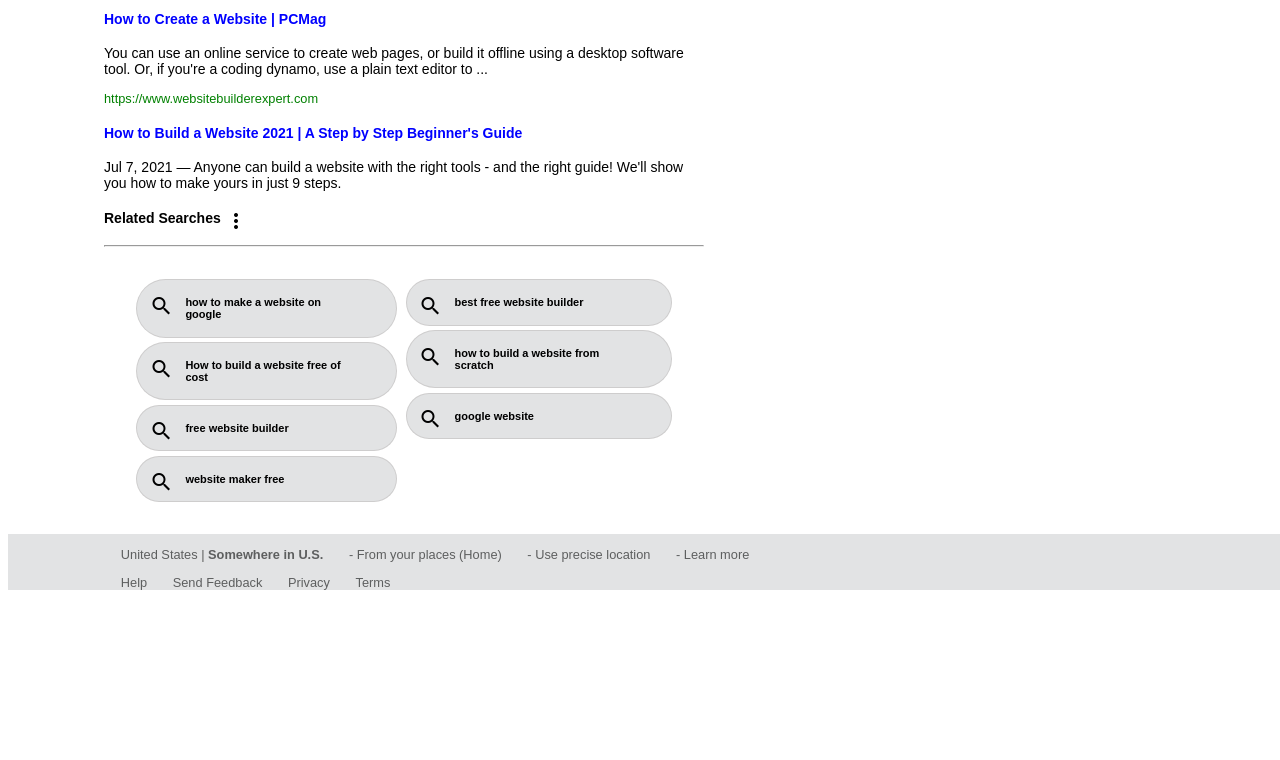
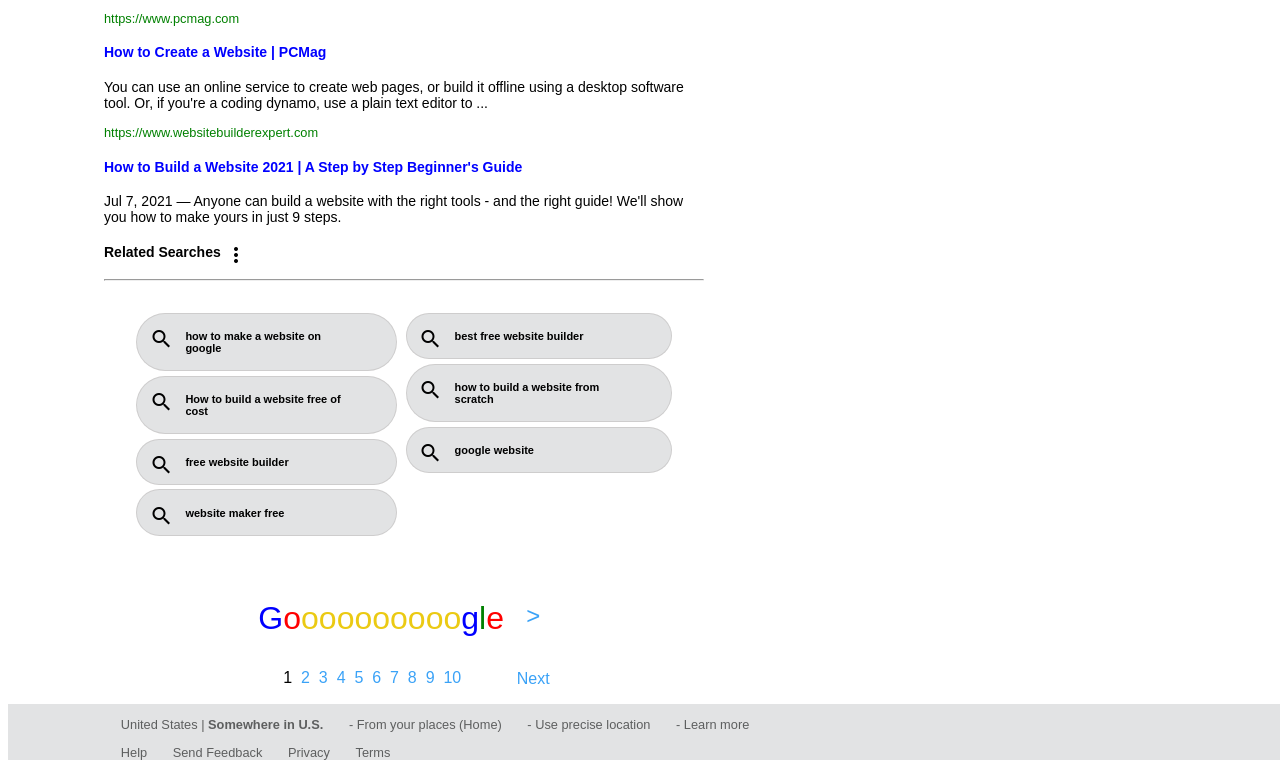
Before and after one commit to moodymango/google.search, a plain HTML site: page index.html in a window 1280 px wide. Shown: the part 1254-2014 px from the top of the page. Before the commit the page ends 1844 px from the top, so only its background shows below. Drawn offline with Linux system fonts and the light colour scheme.

Commit message:
add google letters at bottom of the search, add images to nav bar, add search results at top

```diff
--- a/index.html
+++ b/index.html
@@ -17,15 +17,20 @@
                         <span id="glass" class="material-icons">search </span>
                         <ul class="nav-2">
                                 <div class="nav2-1">
+                                    <span id="icons" class="material-icons">search</span>
                                     <li>All</li>
+                                    <span id="icons" class="material-icons">play_circle</span>
                                     <li>Videos</li>
+                                    <span id="icons" class="material-icons">text_snippet</span>
                                     <li>News</li>
+                                    <span id="icons" class="material-icons">photo</span>
                                     <li>Images</li>
+                                    <span id="icons" class="material-icons">place</span>
                                     <li>Maps</li>
+                                    <span id="icons" class="material-icons">more_vert</span>
                                     <li>More</li>
                                 </div>
                                 <div class="nav2.2">
-                                    <li>Settings</li>
                                     <li>Tools</li>
                             </div>
                         </ul>
@@ -37,6 +42,9 @@
                 </div>
             </div>
             <hr class="solid">
+        </div>
+        <div class="amount">
+            <p>About 110,000,000 results (0.77 seconds)</p>
         </div>
         <div class="search-results">
             <div class="search-1">
@@ -150,6 +158,58 @@
                 </div>
             </div>
         </div>
+        <div class="google-letters">
+            <p class="blue">G</p>
+            <div class="O">
+                <p id="red">o</p>
+                <p class="numbers"id="black">1</p>
+            </div>
+            <div class="O">
+                <p id="yellow-o">o</p>
+                <p class="numbers">2</p>
+            </div>
+            <div class="O">
+                    <p id="yellow-o">o</p>
+                    <p class="numbers">3</p>
+            </div>
+            <div class="O">
+                    <p id="yellow-o">o</p>
+                    <p class="numbers">4</p>
+            </div>
+            <div class="O">
+                    <p id="yellow-o">o</p>
+                    <p class="numbers">5</p>
+            </div>
+            <div class="O">
+                <p id="yellow-o">o</p>
+                <p class="numbers">6</p>
+            </div>
+            <div class="O">
+                <p id="yellow-o">o</p>
+                <p class="numbers">7</p>
+            </div>
+            <div class="O">
+                <p id="yellow-o">o</p>
+                <p class="numbers">8</p>
+            </div>
+            <div class="O">
+                <p id="yellow-o">o</p>
+                <p class="numbers">9</p>
+            </div>
+            <div class="O">
+                <p id="yellow-o">o</p>
+                <p class="numbers">10</p>
+            </div>
+            <div class="gle">
+                <p class="blue">g</p>
+                <p class="green">l</p>
+                <p class="red">e</p>
+            </div>
+            <div class="next">
+                <p id="arrow">></p>
+                <p id="next">Next</p>
+            </div>
+        </div>
         <div class="footer">
             <div class="location">
                 <span>United States | <b>Somewhere in U.S.</b></span>
--- a/search.css
+++ b/search.css
@@ -71,6 +71,10 @@ body {
     padding-left: .9em;
 
 }
+#icons {
+    padding: .2em .1em;
+    font-size: 15px;
+}
 ul{
     margin: 2em 0;
     margin-bottom: 1em;
@@ -88,6 +92,11 @@ li:hover {
     font-weight:bold black;
 }
 /*SEARCH PAGE */
+.amount {
+    margin-left: 6rem;
+    font-size: .8rem;
+    color:rgba(104, 103, 103, 0.747)
+}
 .search-results{
     max-width: 600px;
     margin-left: 6rem;
@@ -162,12 +171,9 @@ position:relative;
     justify-content: center;
     color: #101111a1;
 }
-
-
 .help span , .location span {
     padding: 0 1em;
 }
-
 .help, .location{
     display:flex;
     flex-direction: row;
@@ -175,3 +181,63 @@ position:relative;
     margin-left: 100px;
 
 }
+/* GOOGLE SEARCH Letters */
+.google-letters{
+    display: flex;
+    flex-direction: row;
+    justify-content: center;
+    font-size: 2rem;
+    max-width: 600px;
+    margin-left: 6rem;
+
+}
+.gle{
+    display: flex;
+    flex-direction: row;
+    margin-left: -..09em;
+}
+.O p, .next {
+    color: rgb(58, 162, 247);
+}
+.O p:hover, .next:hover {
+    text-decoration: underline;
+    cursor:pointer;
+}
+#yellow-o {
+    color: rgb(235, 202, 19);
+    text-decoration: none;
+    padding: ;
+}
+.red, #red{
+    color:red;
+    text-decoration: none;
+}
+.blue {
+    color:blue;
+}
+.green {
+    color: green;
+}
+#black {
+    color:black;
+}
+#arrow {
+    text-decoration: none;
+    font-size: 1.5em;
+    padding: 10px 0 5px;
+}
+.numbers {
+    font-size: 1rem;
+}
+.next {
+    font-size: 1rem;
+    margin-left:.8em;
+    display:flex;
+    flex-direction:column;
+    justify-content: space-around;
+    align-items: center;
+}
+#next {
+    margin-top: .7em;
+
+}
```
